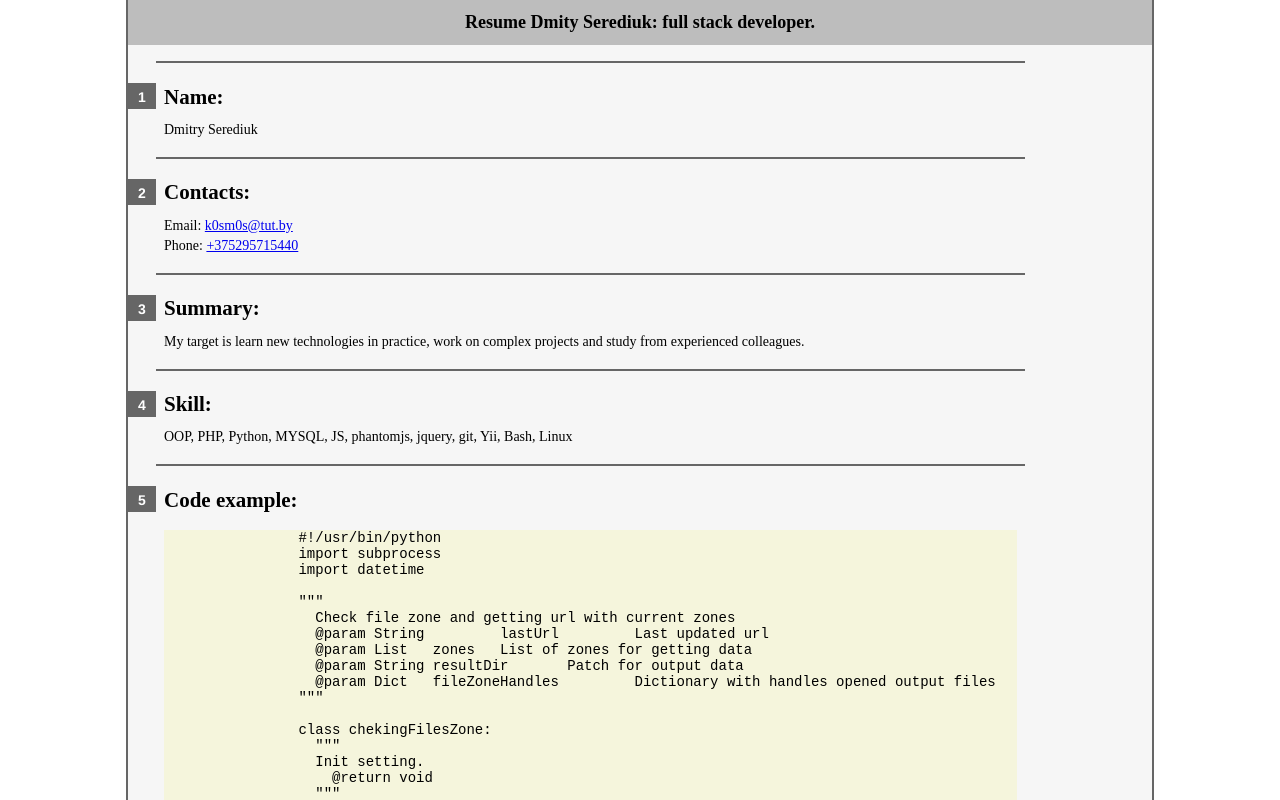
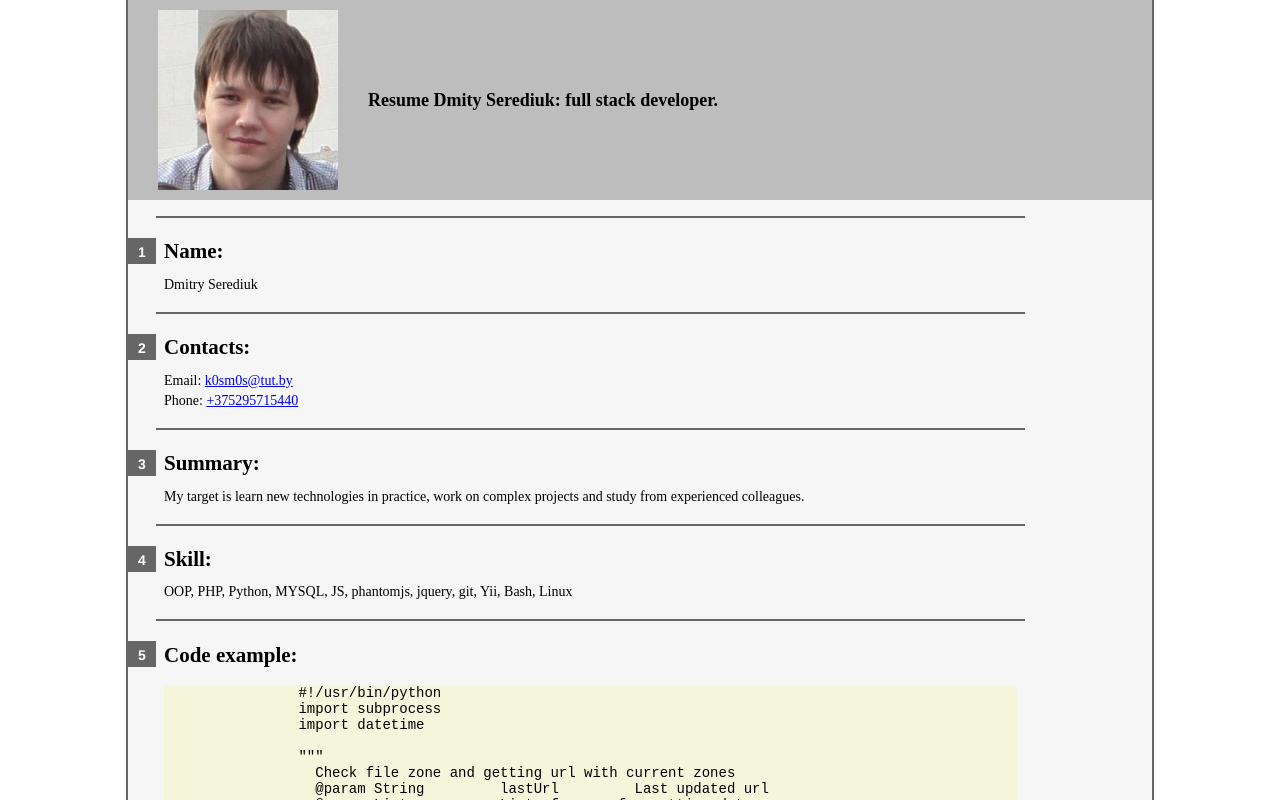
Before and after one commit to DmitrySerediuk/rsschool-2019Q1-cv, a plain HTML site: page index.html in a window 1280 px wide. Shown: the top 800 px of the page. Drawn offline with Linux system fonts and the light colour scheme.

Commit message:
feat: add foto in content

```diff
--- a/index.html
+++ b/index.html
@@ -8,7 +8,9 @@
     <link rel="stylesheet" href="style.css">
 </head>
 <body>
-    <header><h1>Resume Dmity Serediuk: full stack developer.</h1></header>
+    <header>
+      <div class="foto"><img src="assets/foto.png" alt="foto Dmitry S"></div><h1>Resume Dmity Serediuk: full stack developer.</h1>
+    </header>
     <main>
       <ol>
         <li>
--- a/style.css
+++ b/style.css
@@ -51,7 +51,8 @@ p {
 
 header {
     display: flex;
-    justify-content: center;
+    justify-content: left;
+    align-items: center;
     background:#bdbdbd;
 }
 
@@ -64,5 +65,17 @@ main {
 footer {
     display: flex;
     justify-content: left;
+    padding: 10px; 30px;
     background:#bdbdbd;
 }
+
+.foto {
+  width: 180px;
+  height: 180px;
+  margin: 10px 30px;
+  overflow: hidden;
+}
+
+.foto > img{
+  margin-left: -10px;
+}
```
Also changed, not shown: assets/foto.png (added).
